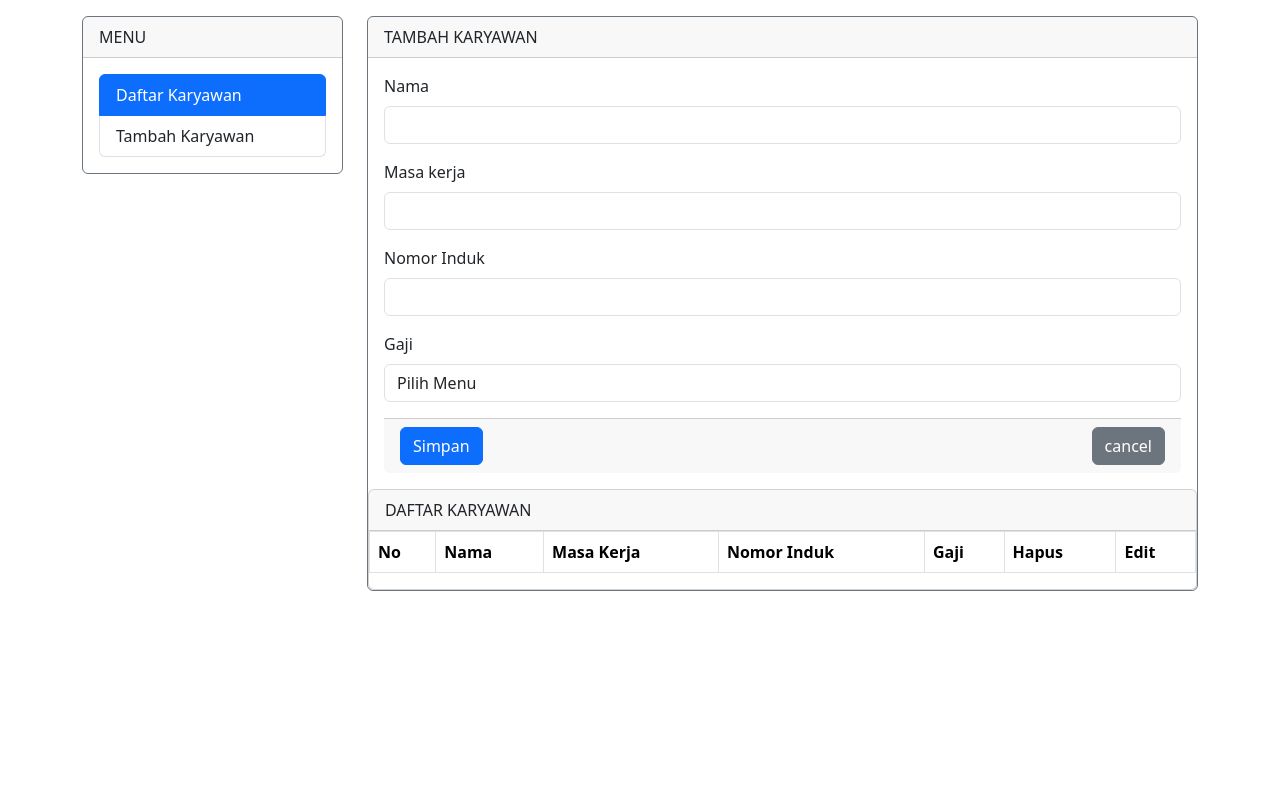
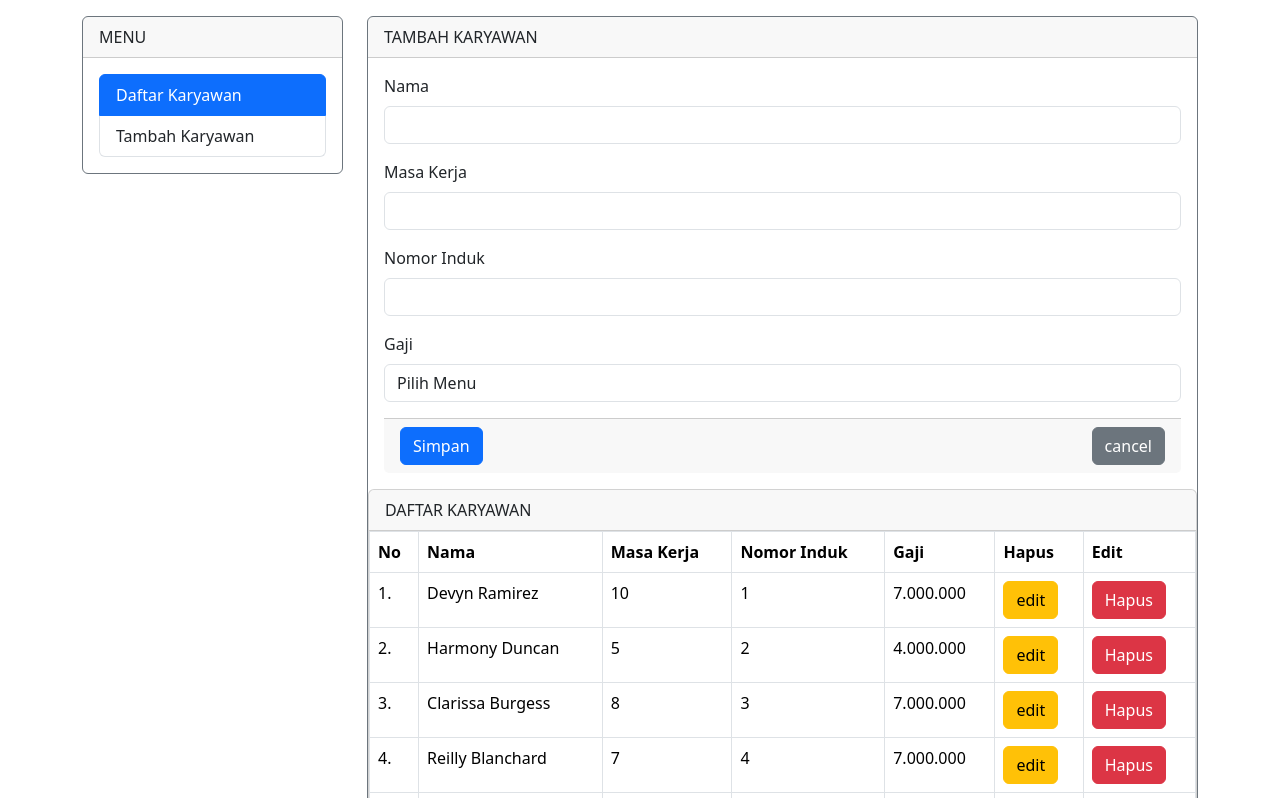
Before and after one commit to NajwaKarima/CRUD, a plain HTML site: page index.html in a window 1280 px wide. Both pictures are taken after a click on the button "Simpan". Shown: the top 798 px of the page. Drawn offline with nearby package versions, Linux system fonts and the light colour scheme.

Commit message:
crud new

```diff
--- a/daftarkaryawan.js
+++ b/daftarkaryawan.js
@@ -67,7 +67,7 @@ const tampilkanKaryawan = () => {
 
 // mengakses dom
 const tabelKaryawan = document.getElementById('tabelKaryawan')
-tabelKaryawan.innerHTML = `<tr><th>No</th><th>Nama</th><th>Masa Kerja</th><th>Nomor Induk</th><th>Gaji</th><th>Edit</th><th>Hapus</th></tr>`
+tabelKaryawan.innerHTML = `<tr><th>No</th><th>Nama</th><th>Masa Kerja</th><th>Nomor Induk</th><th>Gaji</th><th>Hapus</th><th>Edit</th></tr>`
 
 
     for (let index in daftarKaryawan){
@@ -78,12 +78,12 @@ tabelKaryawan.innerHTML = `<tr><th>No</th><th>Nama</th><th>Masa Kerja</th><th>No
 }
 
 const tambahKaryawan = () => {
-    const nama = document.getElementById('textnama').value
-    const masaKerja = document.getElementById('textmasaKerja').value
-    const nomorInduk = document.getElementById('textnomorInduk').value
-    const gaji = document.getElementById('textgaji').value
+    const nama = document.getElementById('textNama').value
+    const masaKerja = document.getElementById('textMasaKerja').value
+    const nomorInduk = document.getElementById('textNomorInduk').value
+    const gaji = document.getElementById('textGaji').value
 
-    const karyawanBaru ={
+    const karyawanBaru = {
         nama : nama,
         masaKerja: masaKerja,
         nomorInduk: nomorInduk,
@@ -96,14 +96,14 @@ const tambahKaryawan = () => {
     } else{
         daftarKaryawan[mode] = karyawanBaru
     }
-    document.getElementById('textnama').value =""
-    document.getElementById('textmasaKerja').value =""
-    document.getElementById('textnomorInduk').value =""
-    document.getElementById('textgaji').value =""
+    document.getElementById('textNama').value =""
+    document.getElementById('textMasaKerja').value =""
+    document.getElementById('textNomorInduk').value =""
+    document.getElementById('textGaji').value =""
 
     mode = 'tambah'
 
-    tambahKaryawan()
+    tampilkanKaryawan()
 
 }
 
@@ -129,10 +129,10 @@ const editKaryawan = (target) => {
     const karyawanEdit = cariKaryawan(target)
     const karyawanDiedit = daftarKaryawan[karyawanEdit];
 
-    document.getElementById('textnama').value = karyawanDiedit.nama
-    document.getElementById('textmasaKerja').value = karyawanDiedit.masaKerja
-    document.getElementById('textnomorInduk').value = karyawanDiedit.nomorInduk
-    document.getElementById('textgaji').value = karyawanDiedit.gaji
+    document.getElementById('textNama').value = karyawanDiedit.nama
+    document.getElementById('textMasaKerja').value = karyawanDiedit.masaKerja
+    document.getElementById('textNomorInduk').value = karyawanDiedit.nomorInduk
+    document.getElementById('textGaji').value = karyawanDiedit.gaji
 
     mode = karyawanEdit
 }
--- a/index.html
+++ b/index.html
@@ -34,19 +34,19 @@
 
                     <div class="mb-3">
                         <label class="form-label">Nama</label>
-                        <input type="text" class="form-control" id="textnama">
+                        <input type="text" class="form-control" id="textNama">
                     </div>
                     <div class="mb-3">
-                        <label class="form-label">Masa kerja</label>
-                        <input type="number" class="form-control" id="textmasaKerja">
+                        <label class="form-label">Masa Kerja</label>
+                        <input type="number" class="form-control" id="textMasaKerja">
                     </div>
                     <div class="mb-3">
                         <label class="form-label">Nomor Induk</label>
-                        <input type="number" class="form-control" id="textnomorInduk">
+                        <input type="number" class="form-control" id="textNomorInduk">
                     </div>
                     <div class="mb-3">
                         <label class="form-label">Gaji</label>
-                        <select class="form-control" aria-label="Default select example" id="textgaji">
+                        <select class="form-control" aria-label="Default select example" id="textGaji">
                             <option value="">Pilih Menu</option>
                             <option value="4.000.000">4.000.000</option>
                             <option value="7.000.000">7.000.000</option>
```
